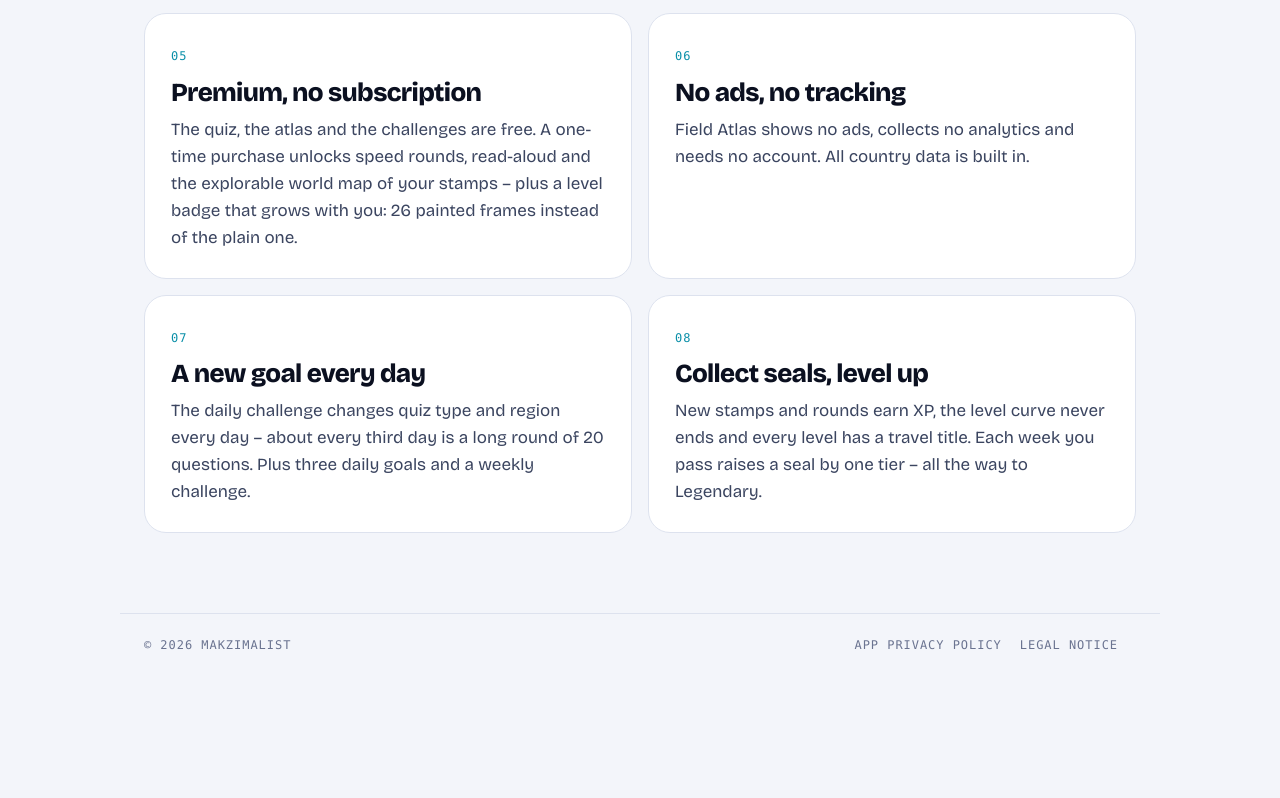
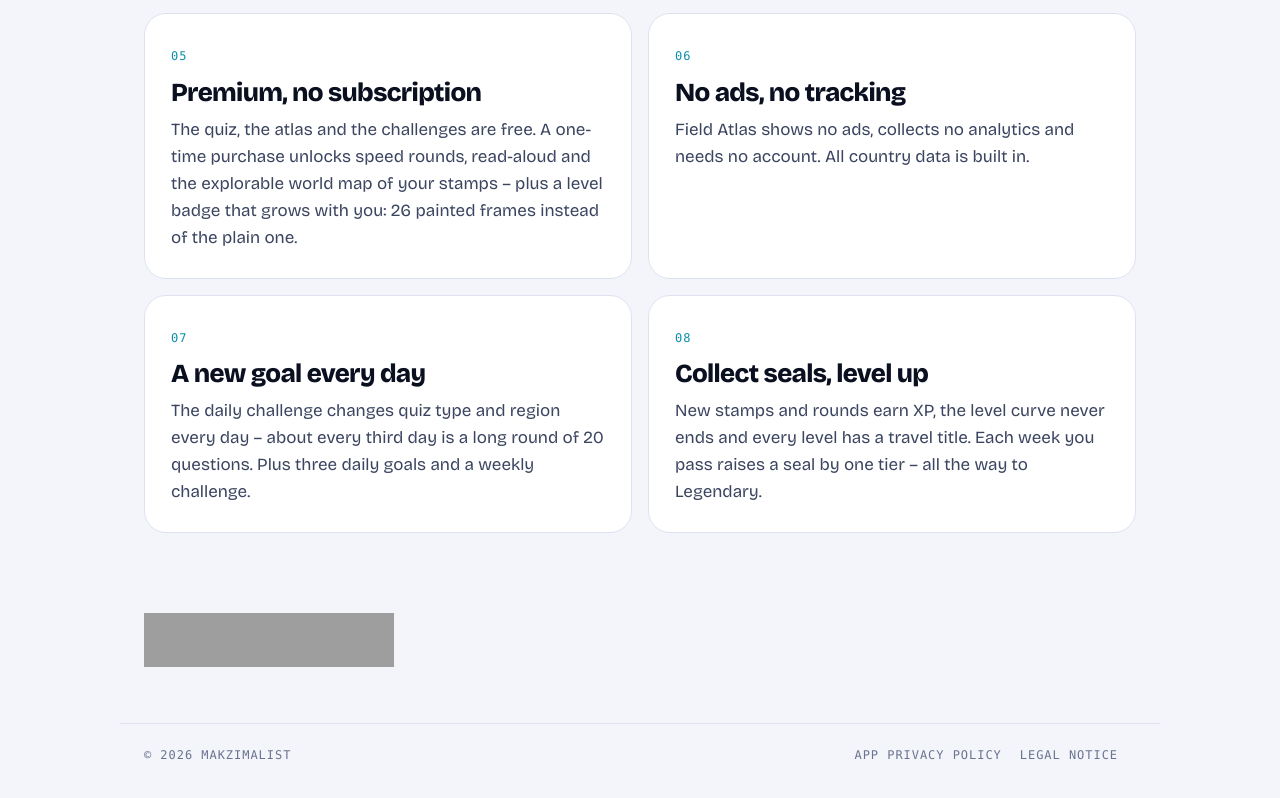
Before and after one commit to Makzimalist/Makzimalist.github.io, a plain HTML site: page apps/flags-and-capitals/en/index.html in a window 1280 px wide. Shown: the part 1513-2311 px from the top of the page. Before the commit the page ends 2207 px from the top, so only its background shows below. Drawn offline with Linux system fonts and the light colour scheme; grey boxes are pictures that could not be loaded.

Commit message:
feat(flags-and-capitals): show the PixelPicked badge above the footer
Co-Authored-By: Claude Opus 5.5 <noreply@anthropic.com>

```diff
--- a/apps/flags-and-capitals/en/index.html
+++ b/apps/flags-and-capitals/en/index.html
@@ -95,6 +95,7 @@
 <div class="feat"><span class="n mono">07</span><h3>A new goal every day</h3><p>The daily challenge changes quiz type and region every day – about every third day is a long round of 20 questions. Plus three daily goals and a weekly challenge.</p></div>
 <div class="feat"><span class="n mono">08</span><h3>Collect seals, level up</h3><p>New stamps and rounds earn XP, the level curve never ends and every level has a travel title. Each week you pass raises a seal by one tier – all the way to Legendary.</p></div>
 </section>
+<p class="pp-badge"><a href="https://pixelpicked.com/game/3H76qghW963/field-atlas-flags-and-country-quiz" target="_blank" rel="noopener"><img src="https://api.pixelpicked.com/api/badges/3H76qghW963/live.png?theme=dark" width="250" height="54" alt="Approved on PixelPicked" loading="lazy"></a></p>
 </main>
 
 <footer class="foot wrap mono">
--- a/style.css
+++ b/style.css
@@ -98,6 +98,7 @@ a.cell:hover .go { background:var(--neon); color:var(--bg); border-color:var(--n
 .feat .n { color:var(--neon); }
 .feat h3 { font-weight:800; font-size:26px; letter-spacing:-.025em; line-height:1.1; margin:10px 0 8px; }
 .feat p { margin:0; color:var(--soft); font-size:17px; }
+.pp-badge { margin:0; padding-bottom:48px; }
 
 .shots { display:flex; gap:16px; overflow-x:auto; scroll-snap-type:x mandatory; padding:0 0 20px; margin:0 0 40px; scrollbar-width:thin; scrollbar-color:var(--line) transparent; }
 .shots img { flex:0 0 auto; width:min(240px, 62vw); height:auto; border-radius:20px; scroll-snap-align:start; border:1px solid var(--line); }
```
Also changed, not shown: apps/flags-and-capitals/index.html (+1 -0 lines).
